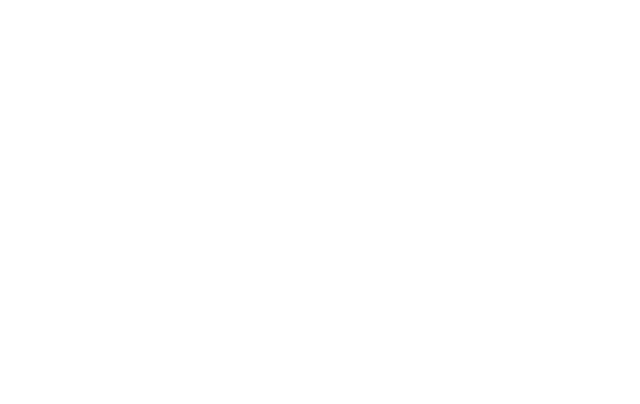
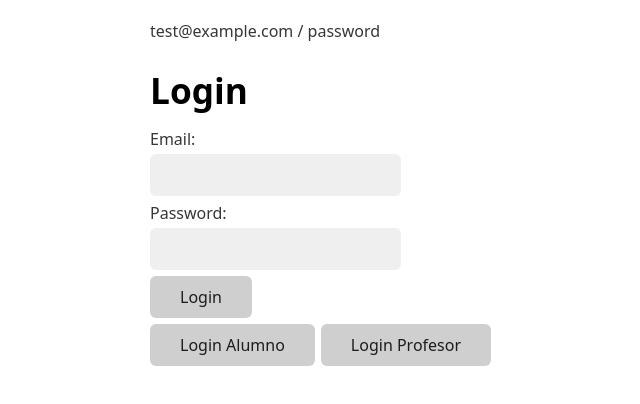
Before and after one commit to JuaniPardo/Colegio-LJ-ACN4BV, a React (Vite) app in the folder frontend/: page /login in a window 1280 px wide. Before the commit this address had no page. Shown: the top 404 px of the page, without its empty margins (90-730 px from the left). Built offline with nearby package versions, Linux system fonts and the light colour scheme.

Commit message:
[CHORE]: Configuración del proyecto 🏫 Base del Login

```diff
--- a/frontend/src/App.jsx
+++ b/frontend/src/App.jsx
@@ -1,5 +1,5 @@
 import { BrowserRouter as Router, Route, Routes } from 'react-router-dom';
-import SelectLoginPage from './pages/SelectLoginPage';
+import HomePage from './pages/HomePage';
 import LoginPage from './pages/LoginPage';
 import StudentDashboardPage from './pages/StudentDashboardPage';
 import TeacherDashboardPage from './pages/TeacherDashboardPage.jsx';
@@ -8,8 +8,8 @@ function App() {
   return (
     <Router>
       <Routes>
-        <Route path="/" element={<SelectLoginPage />} />
-        <Route path="/login/:userType" element={<LoginPage />} />
+        <Route path="/" element={<HomePage />} />
+        <Route path="/login/" element={<LoginPage />} />
         <Route path="/student-dashboard" element={<StudentDashboardPage />} allowedUserType="student" />
         <Route path="/teacher-dashboard" element={<TeacherDashboardPage />} allowedUserType="teacher" />
       </Routes>
--- a/frontend/src/components/LoginForm.jsx
+++ b/frontend/src/components/LoginForm.jsx
@@ -1,6 +1,6 @@
 import { useState } from 'react';
 
-const LoginForm = ({ userType, onLoginSuccess }) => {
+const LoginForm = ( onLoginSuccess ) => {
   const [email, setEmail] = useState('');
   const [password, setPassword] = useState('');
   const [error, setError] = useState('');
@@ -9,7 +9,7 @@ const LoginForm = ({ userType, onLoginSuccess }) => {
     event.preventDefault();
     // Simular un login exitoso
     if (email === 'test@example.com' && password === 'password') {
-      onLoginSuccess(userType);
+      onLoginSuccess();
     } else {
       setError('Invalid email or password');
     }
--- /dev/null
+++ b/frontend/src/pages/HomePage.jsx
@@ -0,0 +1,24 @@
+import {useNavigate} from "react-router-dom";
+
+const HomePage = () => {
+  const navigate = useNavigate();
+
+  const handleLogin = () => {
+    navigate('/login');
+  };
+
+  const handleRegister = () => {
+    // navigate('/register');
+    alert('Registro aun no implementado')
+  };
+
+  return (
+    <div>
+      <h1>Home</h1>
+      <button onClick={handleLogin}>Login</button>
+      <button onClick={handleRegister}>Registro</button>
+    </div>
+  );
+}
+
+export default HomePage;
--- a/frontend/src/pages/LoginPage.jsx
+++ b/frontend/src/pages/LoginPage.jsx
@@ -1,9 +1,18 @@
 import LoginForm from '../components/LoginForm';
-import { useNavigate, useParams } from 'react-router-dom';
+import { useNavigate } from 'react-router-dom';
 
 const LoginPage = () => {
   const navigate = useNavigate();
-  const { userType } = useParams();
+
+  const handleStudentLogin = () => {
+    localStorage.setItem('userType', 'student');
+    navigate('/student-dashboard');
+  };
+
+  const handleTeacherLogin = () => {
+    localStorage.setItem('userType', 'teacher');
+    navigate('/teacher-dashboard');
+  };
 
   const handleLoginSuccess = (userType) => {
     // Guarda el tipo de usuario en el almacenamiento local
@@ -20,8 +29,10 @@ const LoginPage = () => {
   return (
     <div>
       <p>test@example.com / password</p>
-      <h1>Login {userType.charAt(0).toUpperCase() + userType.slice(1)}</h1>
-      <LoginForm userType={userType} onLoginSuccess={handleLoginSuccess} />
+      <h1>Login</h1>
+      <LoginForm onLoginSuccess={handleLoginSuccess}/>
+      <button onClick={handleStudentLogin}>Login Alumno</button>
+      <button onClick={handleTeacherLogin}>Login Profesor</button>
     </div>
   );
 };
```
